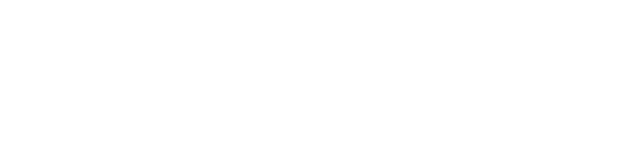
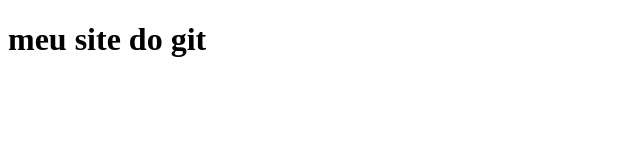
Before and after one commit to vickhannah/meuprojeto, a plain HTML site: page index.html in a window 1280 px wide. Shown: the whole page, without its empty margins (0-640 px from the left). Drawn offline with Linux system fonts and the light colour scheme.

Commit message:
adicionou o titulo

```diff
--- a/index.html
+++ b/index.html
@@ -6,6 +6,6 @@
     <title>Document</title>
 </head>
 <body>
-
+    <h1>meu site do git</h1>
 </body>
 </html>
```
